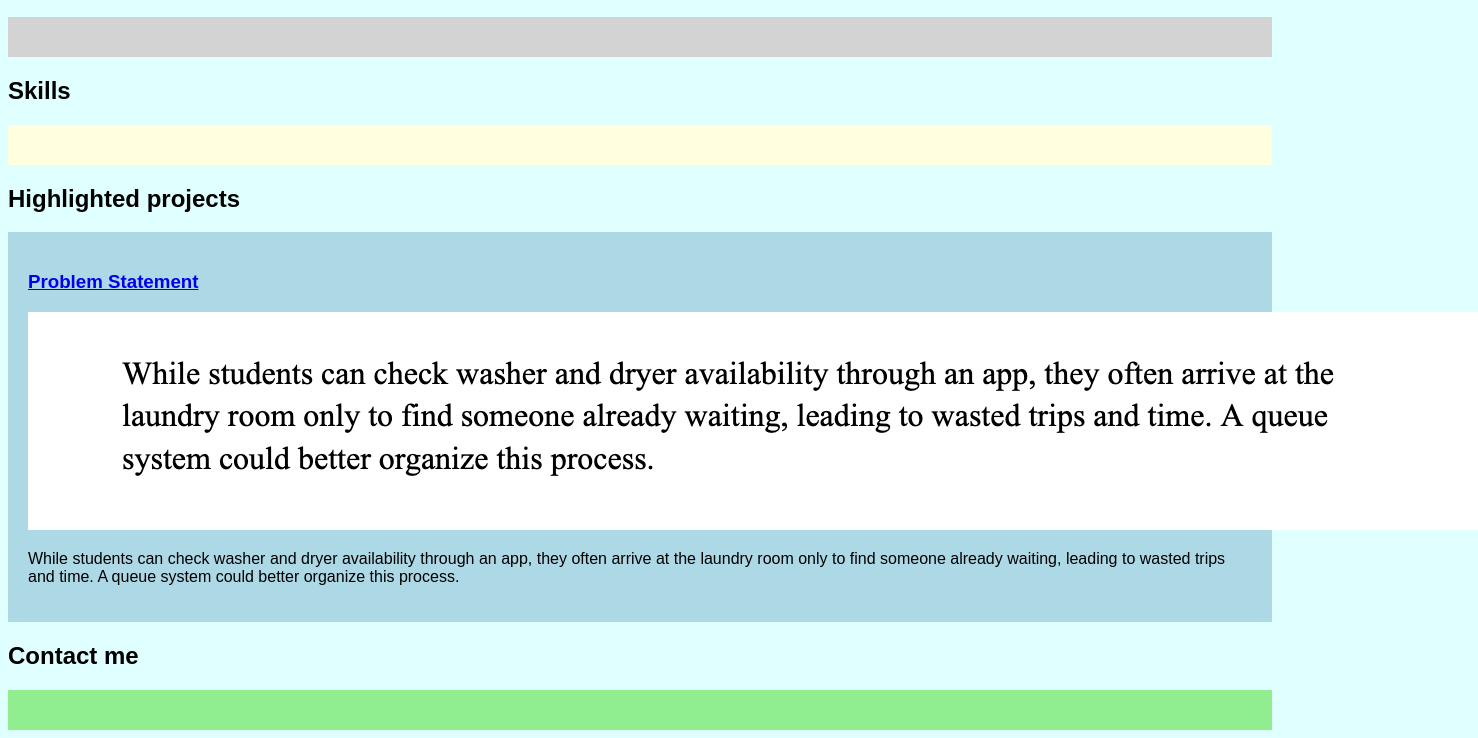
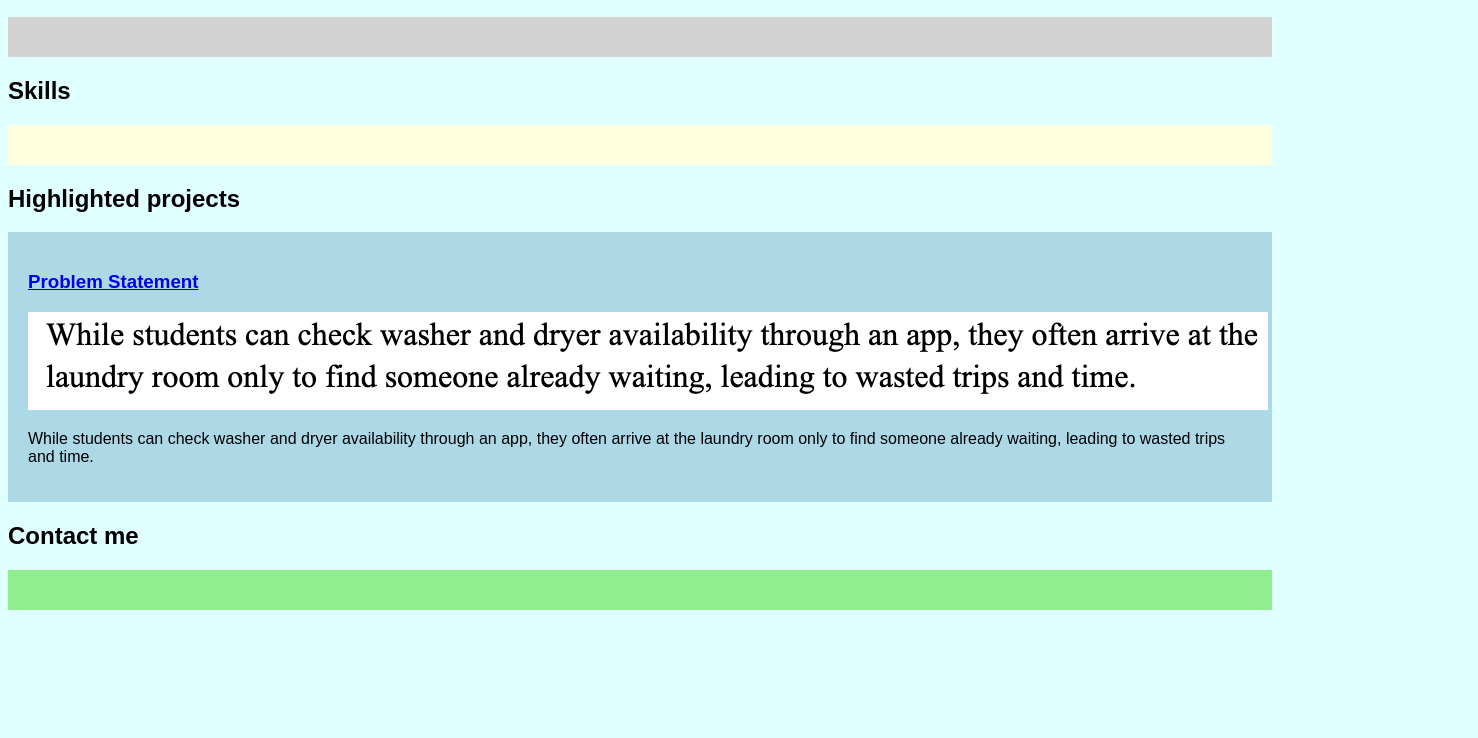
Before and after one commit to Hayden-Gregoire/Hayden-Gregoire.github.io, a plain HTML site: page index.html in a window 1280 px wide. Shown: the part 111-849 px from the top of the page, 1478 px wide, since content can reach past the window. After the commit the page ends 800 px from the top, so only its background shows below. Drawn offline with Linux system fonts and the light colour scheme.

Commit message:
updated problem statement

```diff
--- a/index.html
+++ b/index.html
@@ -18,8 +18,8 @@
         <!-- Problem Statement Assignment -->
         <section class="project">
             <a href="files/statement.pdf"><h3>Problem Statement</h3></a>
-            <a href="files/statement.pdf"><img src="images/problems.png" alt="Problem Statement Screenshot"></a>
-            <p>While students can check washer and dryer availability through an app, they often arrive at the laundry room only to find someone already waiting, leading to wasted trips and time. A queue system could better organize this process.</p>
+            <a href="files/statement.pdf"><img src="images/problem.png" alt="Problem Statement Screenshot"></a>
+            <p>While students can check washer and dryer availability through an app, they often arrive at the laundry room only to find someone already waiting, leading to wasted trips and time.</p>
         </section>
     </div>
 
```
Also changed, not shown: images/problem.png (added), images/problems.png (deleted), 4 other files.
